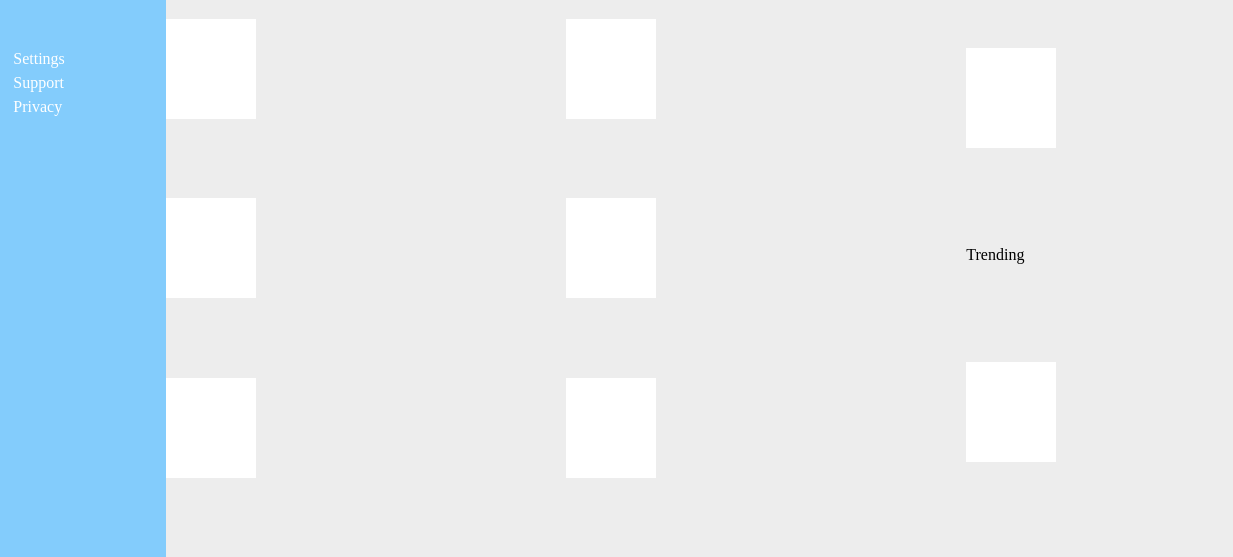
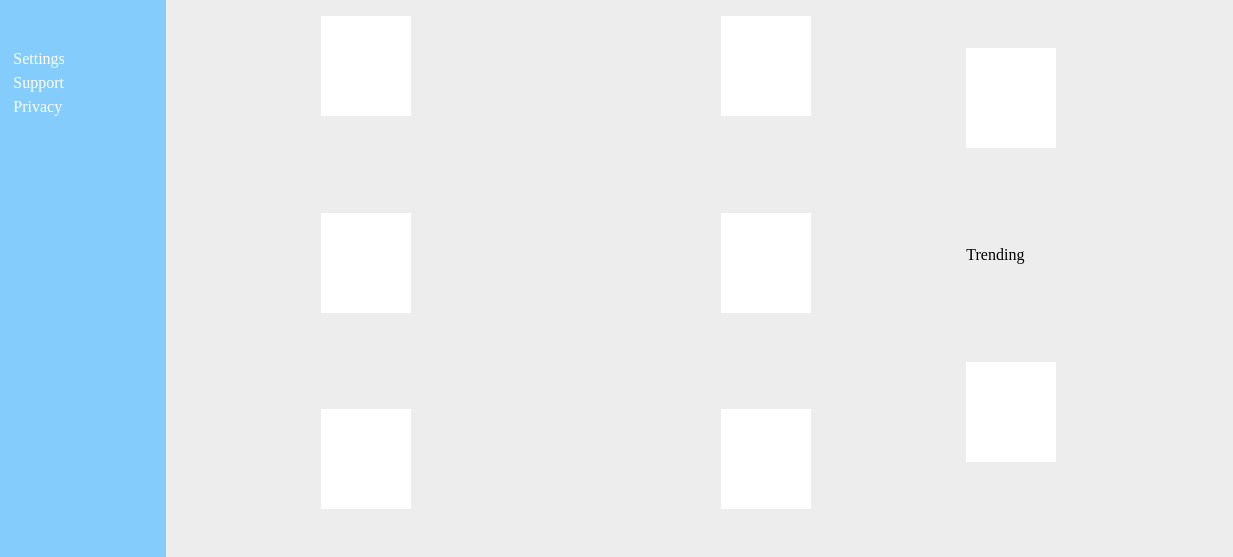
Before and after one commit to lvaqueiroperez/odin-admin-dashboard, a plain HTML site: page index.html in a window 1280 px wide. Shown: the part 243-800 px from the top of the page, 47-1280 px from the left. Drawn offline with Linux system fonts and the light colour scheme.

Commit message:
Centered projects container grid items

```diff
--- a/styles.css
+++ b/styles.css
@@ -224,9 +224,11 @@ input {
 .projectsContainer {
     display: grid;
     grid-template-columns: 1fr 1fr;
-    grid-template-rows: 0.5fr 1fr 1fr 1fr;
+    grid-template-rows: 0.2fr 1fr 1fr 1fr;
     grid-column: 1 / 2;
     grid-row: 1 / -1;
+    justify-items: center;
+    align-items: center;
 }
 
 #projectsTitle {
```
